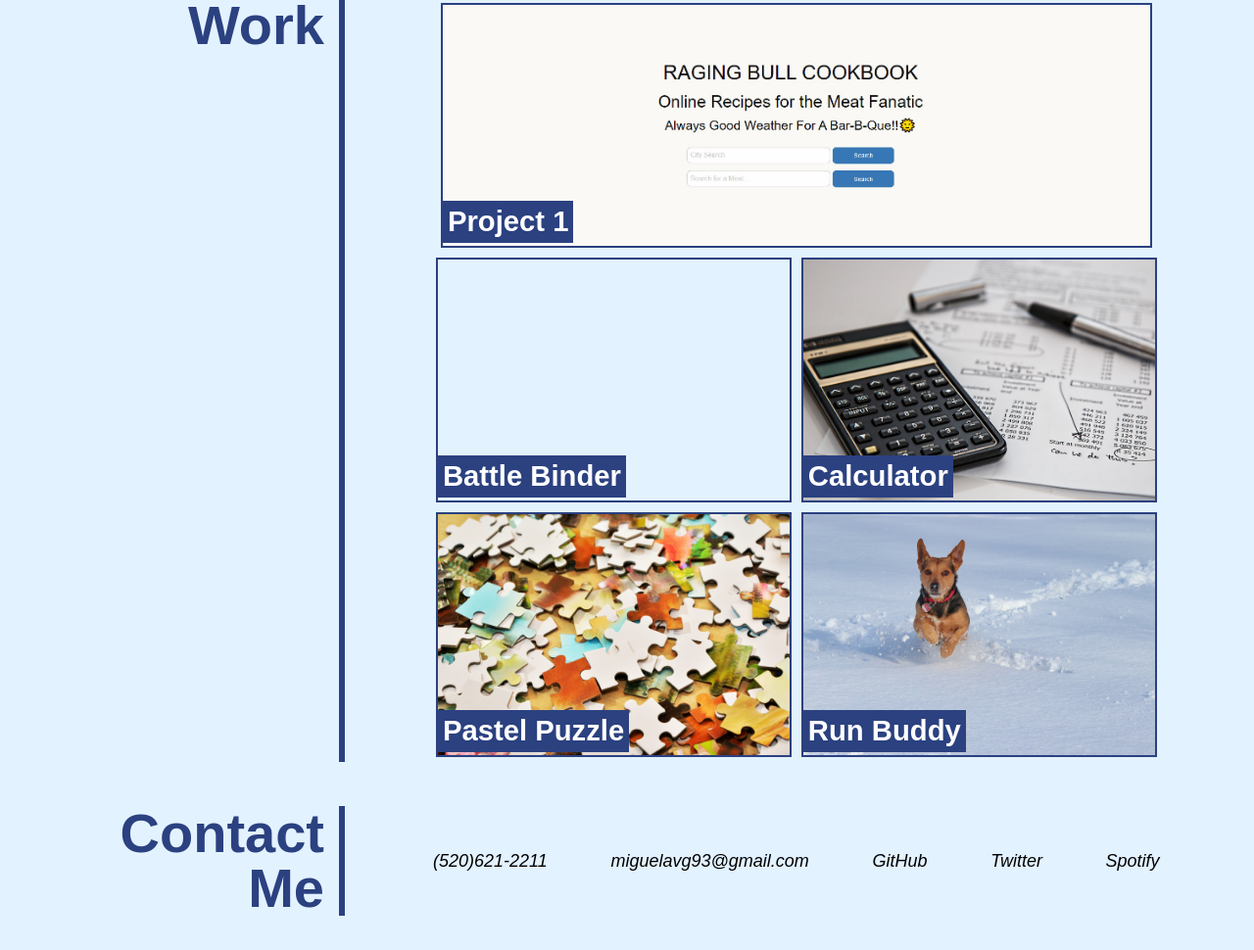
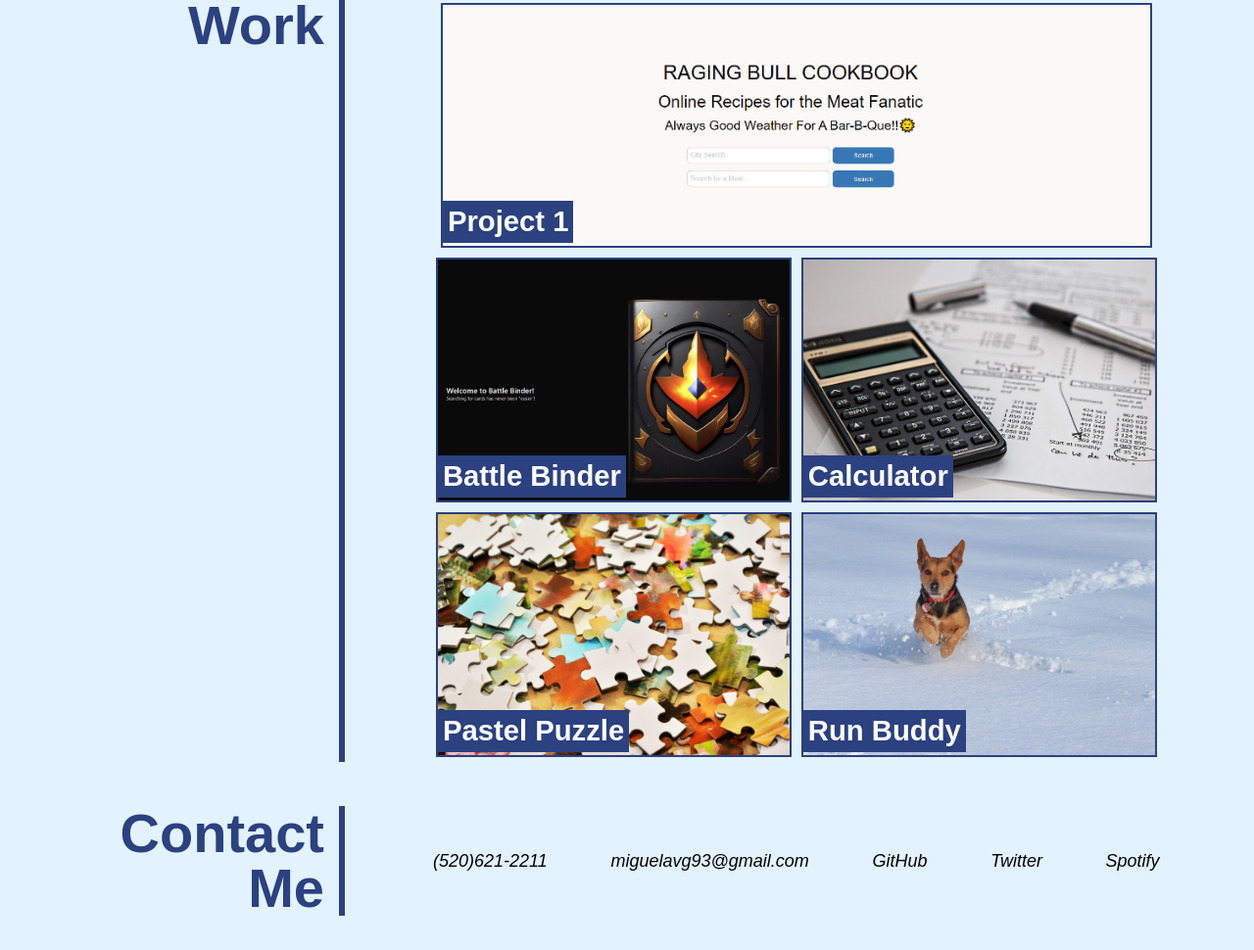
Before and after one commit to migavg/challenge-2, a plain HTML site: page index.html in a window 1280 px wide. Shown: the part 822-1792 px from the top of the page at 98% size. Drawn offline with Linux system fonts and the light colour scheme.

Commit message:
Update style.css

```diff
--- a/assets/style.css
+++ b/assets/style.css
@@ -136,7 +136,7 @@ nav {
     background-image: url(../assets/images/ragingbullScreenshot.jpg);
 }
 .ledWall {
-    background-image: url(../assets/images/Battle-Binder Home.PNG);
+    background-image: url(../assets/images/Battle-Binder.PNG);
 }
 .calculator {
     background-image: url(../assets/images/calculator-gae8b618d8_1920.jpg);
```
